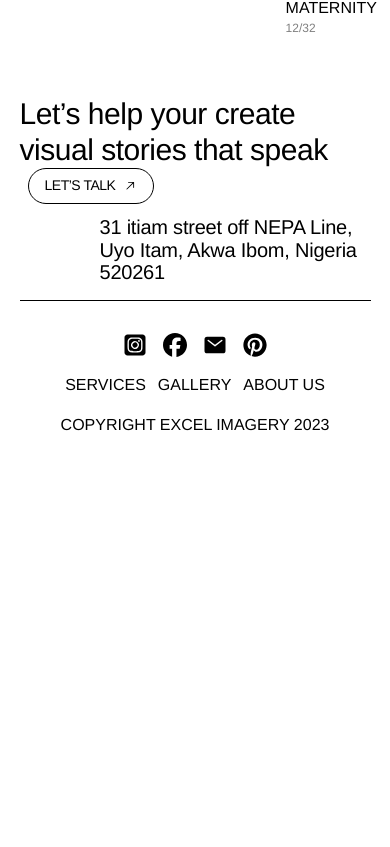
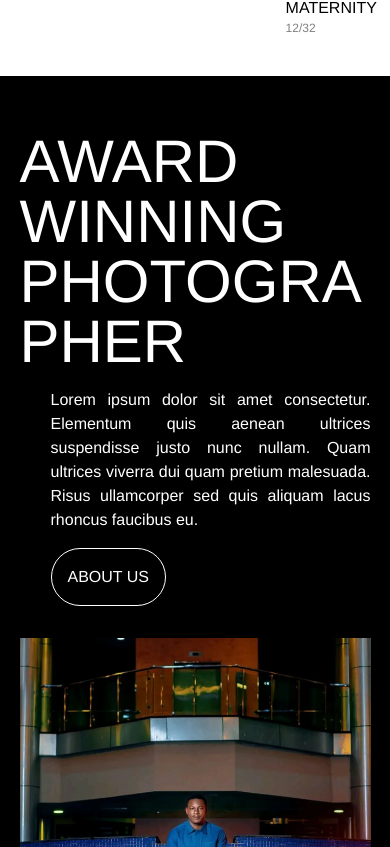
Before and after one commit to Goodnessmbakara/excel_frontend, a Next.js app: page / in a window 390 px wide. Shown: the part 1257-2104 px from the top of the page. Before the commit the page ends 1714 px from the top, so only its background shows below. Built offline with nearby package versions, Linux system fonts and the light colour scheme.

Commit message:
responsive about

```diff
--- a/components/home/AboutSection.jsx
+++ b/components/home/AboutSection.jsx
@@ -5,13 +5,13 @@ export default function AboutSection() {
   return (
     <div className="bg-black py-14 text-white">
       <div className="max-w-[1440px] w-[90%] mx-auto">
-        <div className="xl:flex justify-between relative">
-          <div className="relative">
-            <p className="font-medium text-[64px]">
+        <div className="flex md:flex-row flex-col gap-8 justify-between">
+          <div className="flex flex-col gap-4 max-w-lg">
+            <p className="font-medium lg:text-6xl text-6xl break-words text-left">
               AWARD WINNING PHOTOGRAPHER{" "}
             </p>
-            <div className="flex flex-col gap-4 max-w-[320px] w-full absolute right-0">
-              <p className="text-xl text-justify">
+            <div className="flex flex-col gap-4 max-w-[320px] w-full ml-auto">
+              <p className="lg:text-xl  text-justify">
                 Lorem ipsum dolor sit amet consectetur. Elementum quis aenean
                 ultrices suspendisse justo nunc nullam. Quam ultrices viverra
                 dui quam pretium malesuada. Risus ullamcorper sed quis aliquam
@@ -19,7 +19,7 @@ export default function AboutSection() {
               </p>
               <Link
                 href={"/about"}
-                className="p-6 border-[1px] border-white rounded-full w-fit"
+                className="lg:p-6 p-4 border-[1px] border-white rounded-full w-fit"
               >
                 ABOUT US
               </Link>
@@ -30,7 +30,8 @@ export default function AboutSection() {
             alt="Excel picture"
             width={649}
             height={532}
-            className="w-1/2"
+            className="lg:w-1/2"
+            objectFit="cover"
           />
         </div>
       </div>
--- a/components/home/Home.jsx
+++ b/components/home/Home.jsx
@@ -9,8 +9,8 @@ export default function Home() {
     <div className="">
       <Hero />
       <Showcase />
+      <AboutSection />
       {/*
-      <AboutSection />
       <Collection />
       <Videography /> */}
     </div>
```
